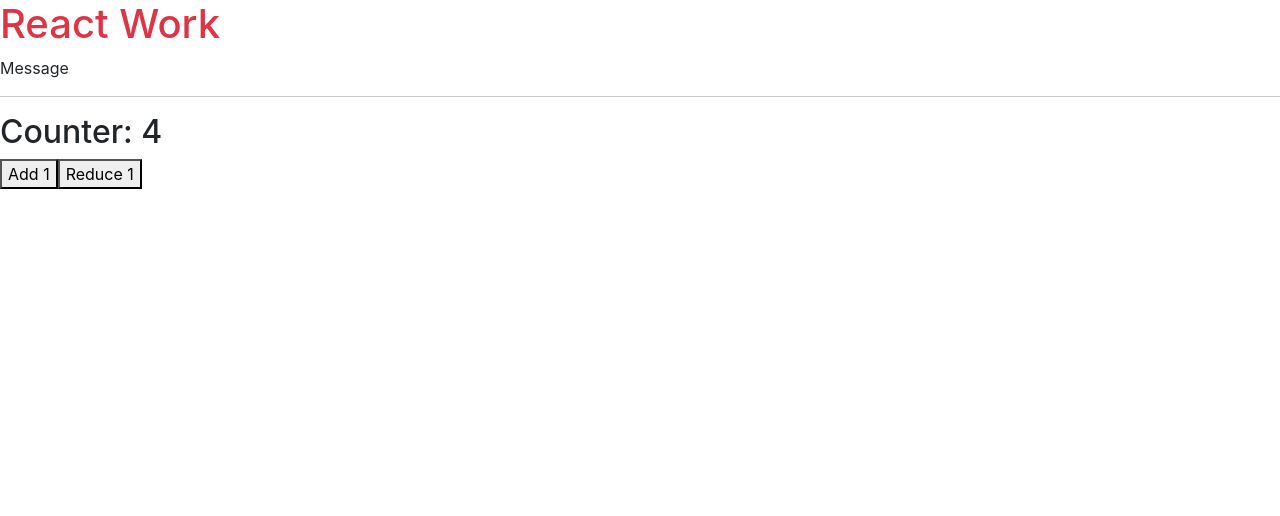
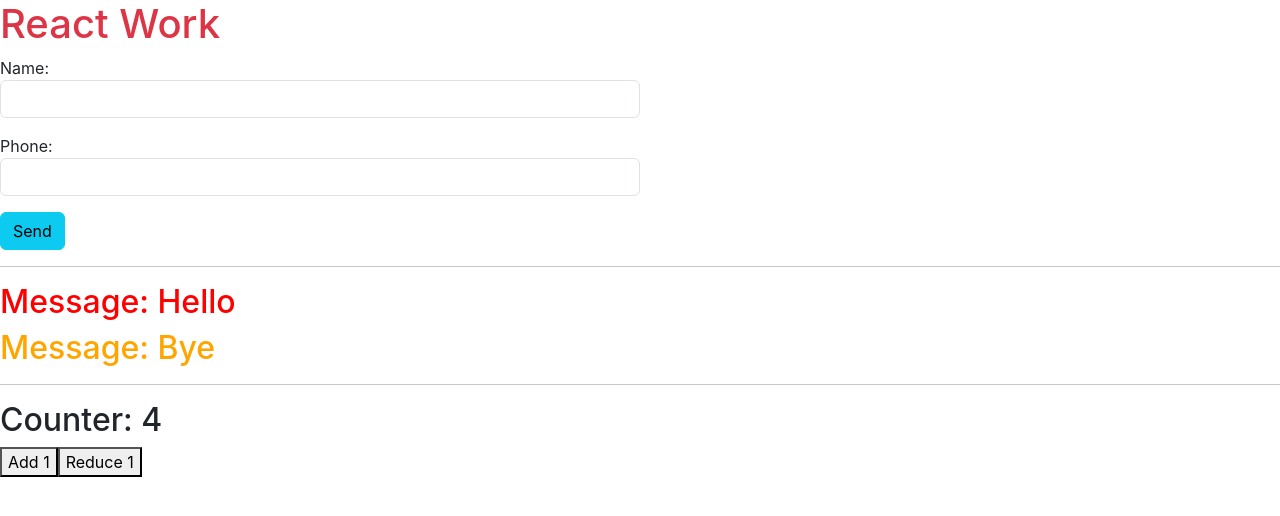
Before and after one commit to guybracha/advance_one, a React (Create React App) app: page / in a window 1280 px wide. Shown: the top 516 px of the page. Built offline with nearby package versions, Linux system fonts and the light colour scheme.

Commit message:
new value

```diff
--- a/src/App.js
+++ b/src/App.js
@@ -2,12 +2,16 @@
 import './App.css';
 import Counter from './comp/Counter';
 import Message from './comp/Message';
+import Value from './comp/Value';
 
 function App() {
   return (
-    <div className="App">
+    <div className="Container">
       <h1 className='text-danger'>React Work</h1>
-      <Message/>
+      <Value/>
+      <hr/>
+      <Message txt="Hello" clr="red"/>
+      <Message txt="Bye" clr="orange"/>
       <hr/>
       <Counter/>
     </div>
--- a/src/comp/Message.js
+++ b/src/comp/Message.js
@@ -1,9 +1,9 @@
 import React from 'react'
 
-export default function Message() {
+export default function Message(props) {
   return (
     <div>
-      Message
+      <h2 style={{color:props.clr}}>Message: {props.txt}</h2>
     </div>
   )
 }
--- /dev/null
+++ b/src/comp/Value.js
@@ -0,0 +1,20 @@
+import React from 'react'
+
+export default function Value() {
+
+    const onSub = (e) => {
+        e.preventDefault()
+    }
+
+  return (
+    <div>
+      <form onSubmit={onSub} className='col-md-6'>
+        <label>Name:</label>
+        <input type='text' className='form-control mb-3'></input>
+        <label>Phone:</label>
+        <input type='tel' className='form-control'></input>
+        <button className='btn btn-info mt-3'>Send</button>
+      </form>
+    </div>
+  )
+}
```
